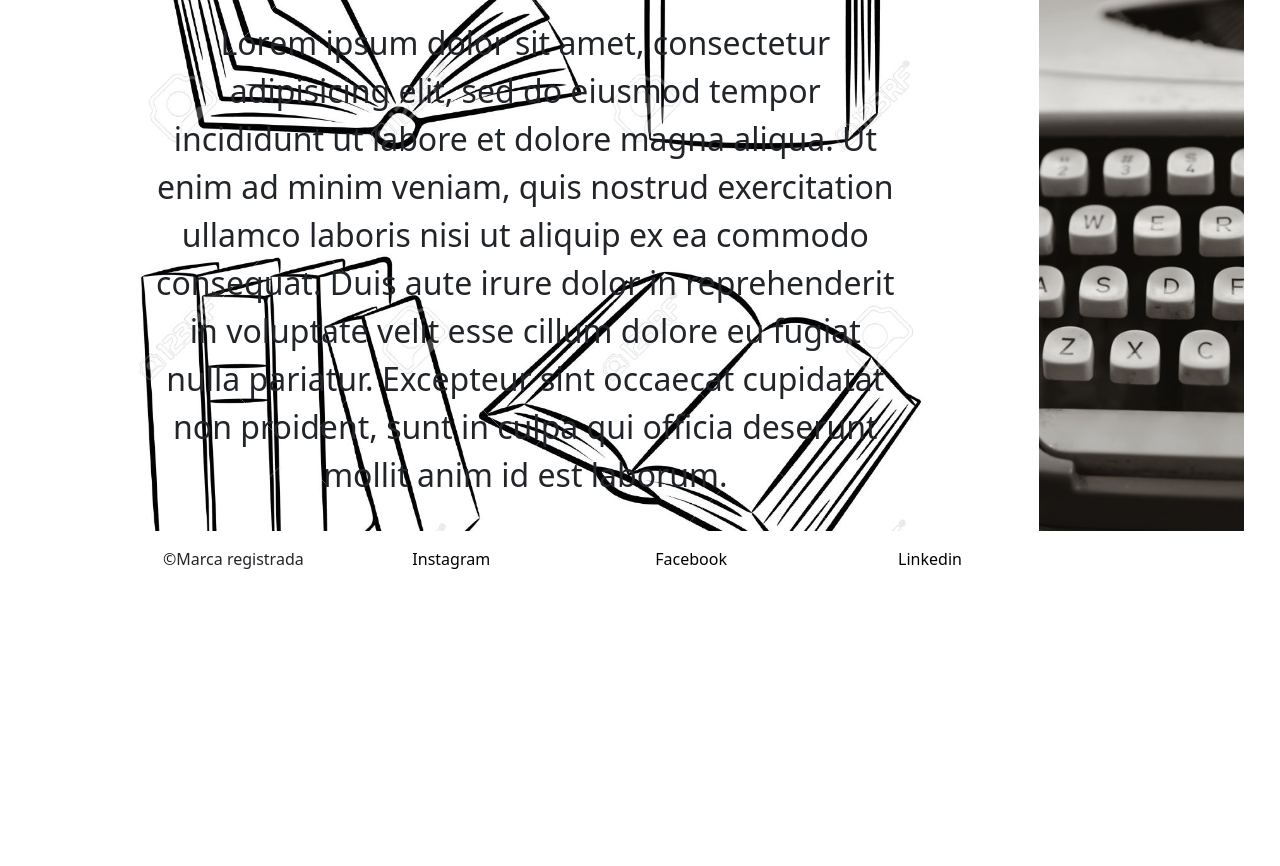
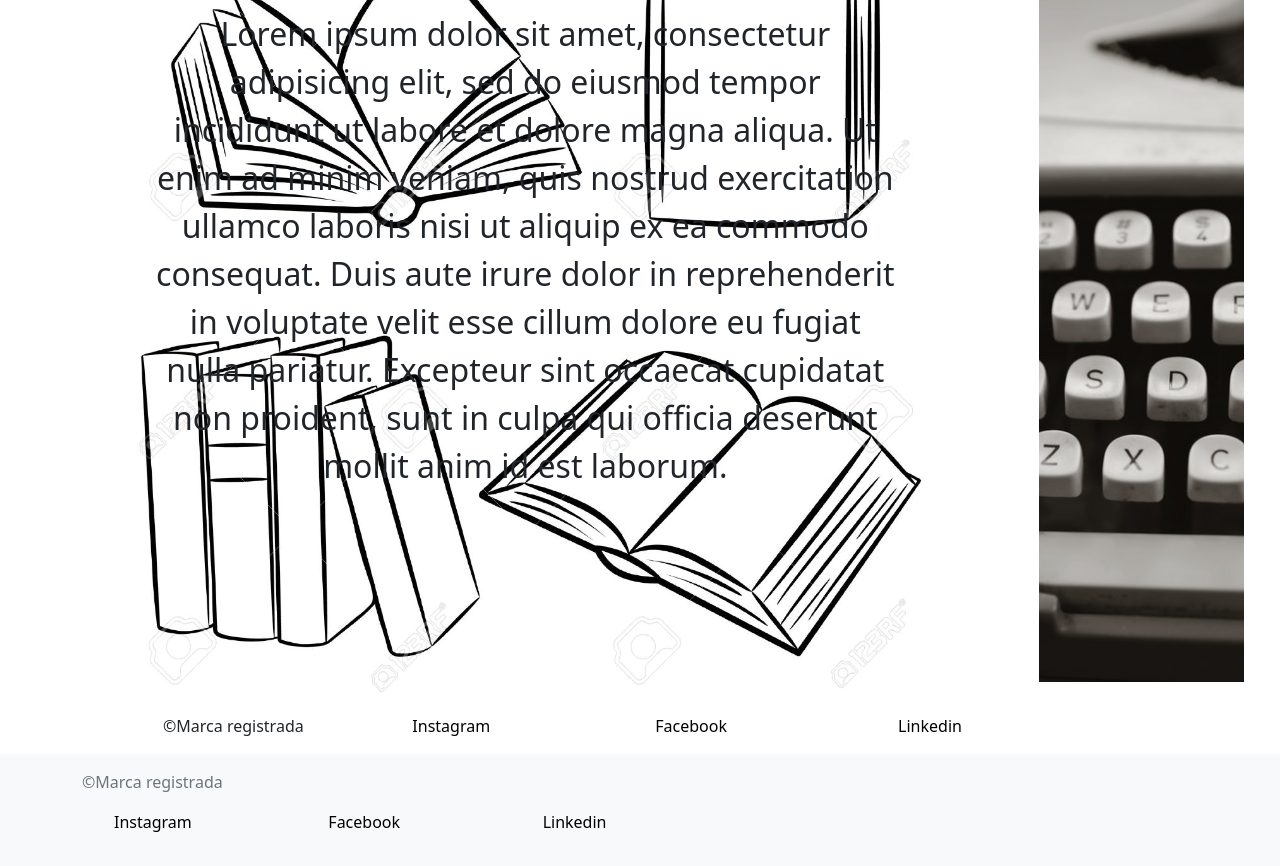
Before and after one commit to Luis-Larrang/Escritura, a plain HTML site: page index.html in a window 1280 px wide. Shown: the part 166-1032 px from the top of the page. Before the commit the page ends 800 px from the top, so only its background shows below. Drawn offline with nearby package versions, Linux system fonts and the light colour scheme.

Commit message:
mejorando bootstrap

```diff
--- a/css/styles.css
+++ b/css/styles.css
@@ -22,11 +22,15 @@
 	background-image: url(../assets/escribiendo_desk.jpg);
 	background-position: center;
 	background-size: cover;
+	min-height: 20vh;
+}
+.textWhite{
+	color: white;
 }
 
 @media all and (min-width: 768px){
 	.imgFondo{
-		min-height: 50vh;
+		min-height: 100vh;
 	}
 	.tipografia{
 		font-size: 2rem;
@@ -34,6 +38,6 @@
 	.imgAd{
 	}
 	.fondo{
-		min-height: 50rem;
+		min-height: 100vh;
 	}
 }
--- a/index.html
+++ b/index.html
@@ -11,7 +11,7 @@
 </head>
 <body>
 <!--HEADER-->
-	<nav class="navbar navbar-expand-md navbar-dark bg-dark">
+	<nav class="navbar navbar-expand-md fixed-top navbar-dark bg-dark">
 	  <div class="container-fluid">
 	    <a class="navbar-brand" href="index.html">
 	    	<img src="assets/logo.jpg" class="img-fluid" alt="logo" width="30" height="24">
@@ -42,7 +42,7 @@
 	</nav>
 <!--HEADER FIN-->
 <!--------------------BODY----------------------------->
-	<div class="container-fluid row justify-content-md-center my-3">
+	<div class="container-fluid row justify-content-md-center my-3 pt-5">
 		<div class="imgFondo text-dark container-fluid col-12 col-md-8 my-3 my-md-0  offset-md-1" >
 			<div class="text-center tipografia">Sobre este espacio.</div>
 			<p class="tipografia text-center text-wrap">Lorem ipsum dolor sit amet, consectetur adipisicing elit, sed do eiusmod
@@ -52,13 +52,13 @@
 			cillum dolore eu fugiat nulla pariatur. Excepteur sint occaecat cupidatat non
 			proident, sunt in culpa qui officia deserunt mollit anim id est laborum.</p>
 		</div>
-		<div class="imgAd col-md-2 offset-md-1" >
+		<div class="imgAd col-md-2 offset-md-1 container-fluid col-8 imgAd my-3 textWhite" >
 			<p>ESTO ES UN AD!</p>
 		</div>
 	</div>
 <!--------------------BODY FIN----------------------------->
 <!--Footer-->
-	<div class="row justify-content-md-center align-items-end">
+	<div class="row justify-content-md-center">
 		<div class="firma col-md-2 offset-4 offset-md-0">
 			<p>©Marca registrada<p>
 		</div>
@@ -73,6 +73,22 @@
 	</div>
 <!--Footer Fin-->
 
+<footer class="footer mt-auto py-3 bg-light">
+  <div class="container">
+    <span class="text-muted"><div class="firma col-md-2 offset-4 offset-md-0">
+			<p>©Marca registrada<p>
+		</div>
+		<!--<p>Redes sociales</p>-->
+		<div class="redesSociales col-md-7 offset-4 offset-md-0">
+			<ul class="row resetLink row align-items-end">
+				<li class="col-md-4"><a href="https://www.instagram.com/" target="blank" class="resetLink">Instagram</a></li>
+				<li class="col-md-4"><a href="https://www.facebook.com/" target="blank" class="resetLink">Facebook</a></li>
+				<li class="col-md-4"><a href="https://www.linkedin.com/" target="blank" class="resetLink">Linkedin</a></li>
+			</ul>
+		</div></span>
+  </div>
+</footer>
+
 	<!-- animate__animated -->
 	<!--<script src="js/wow.js"></script>
     <script>
```
Also changed, not shown: contacto.html (+1 -1 lines), narraciones.html (+1 -1 lines), practicas.html (+1 -1 lines), recomendaciones.html (+1 -1 lines).
